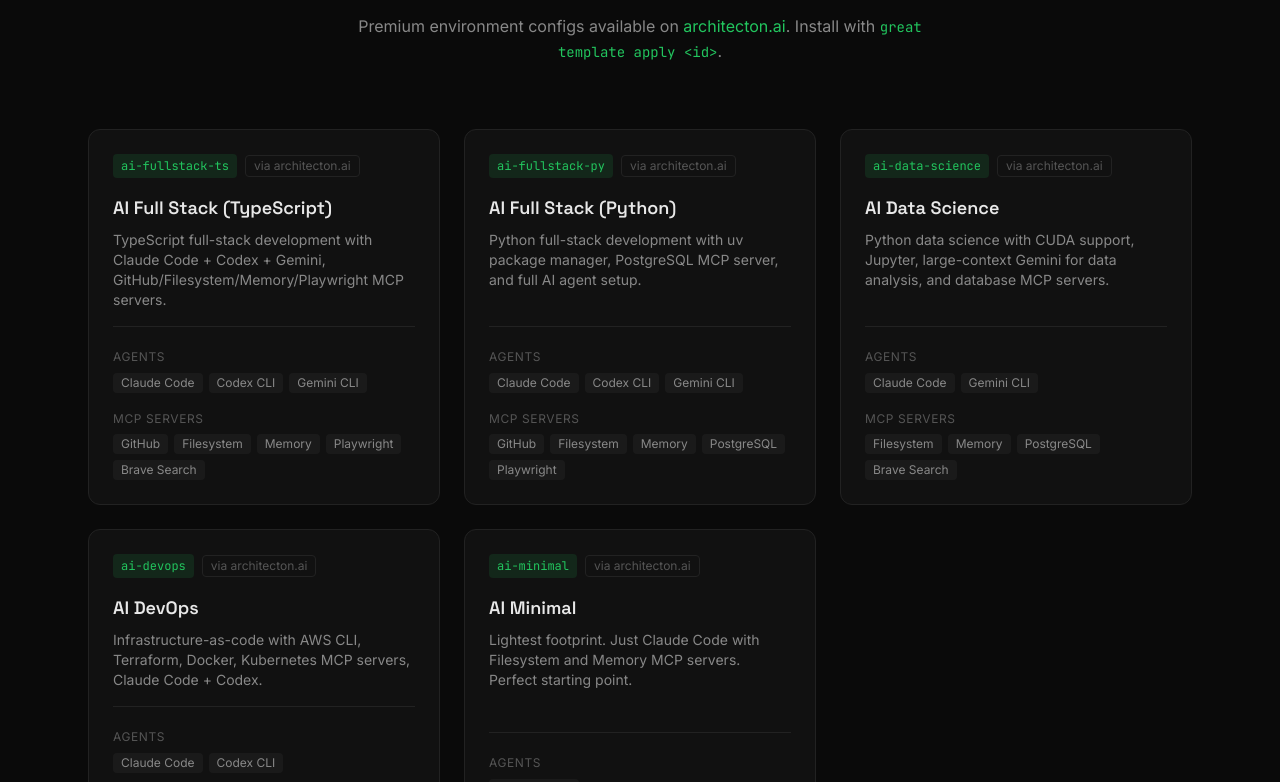
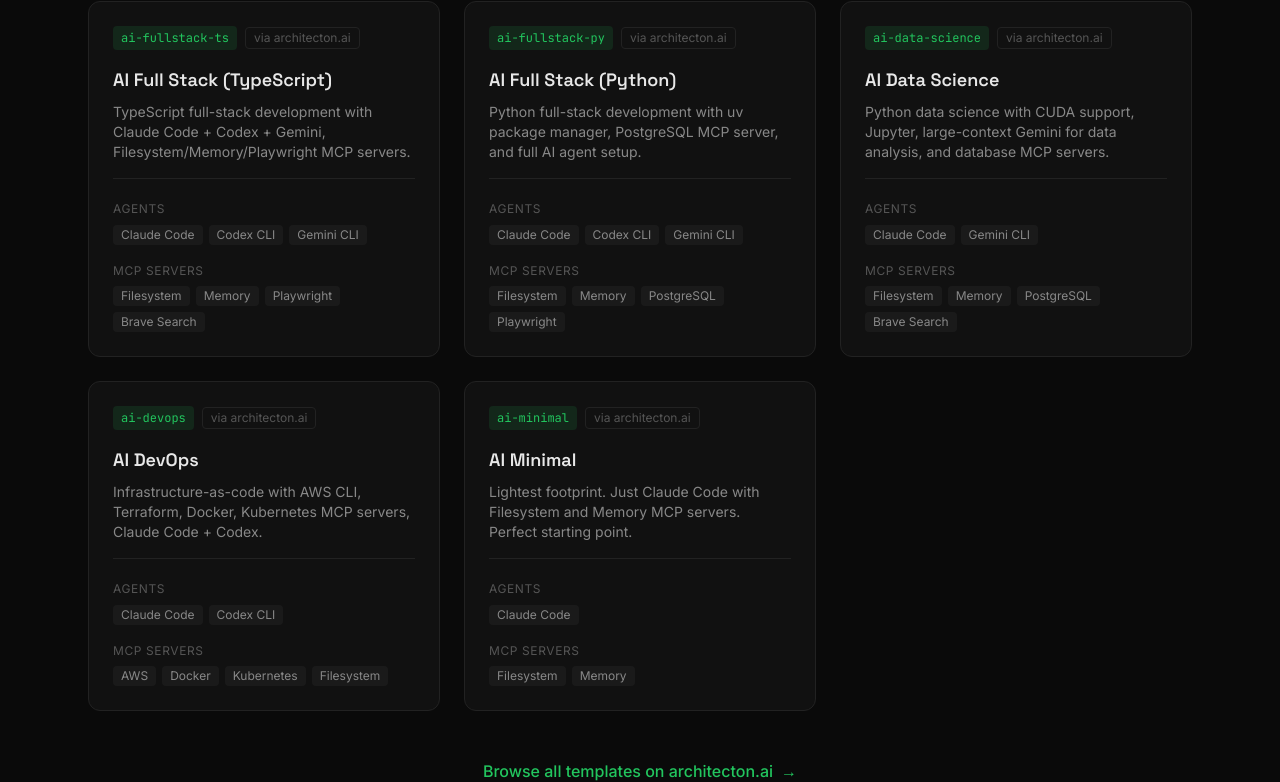
Before and after one commit to superstruct/great.sh, a React (Vite) app in the folder site/: page / in a window 1280 px wide. Shown: the part 5738-6520 px from the top of the page. Built offline with nearby package versions, Linux system fonts and the light colour scheme.

Commit message:
fix: remove GitHub MCP server references in favour of gh CLI

```diff
--- a/site/src/data/commands.ts
+++ b/site/src/data/commands.ts
@@ -60,11 +60,6 @@
 role = "mcp-server"
 transport = "stdio"
 
-[mcp.github]
-source = "registry:github/github-mcp-server"
-transport = "http"
-credentials = ["GITHUB_TOKEN"]
-
 [mcp.filesystem]
 source = "registry:modelcontextprotocol/server-filesystem"
 transport = "stdio"
--- a/site/src/data/templates.ts
+++ b/site/src/data/templates.ts
@@ -13,9 +13,9 @@
     name: 'AI Full Stack (TypeScript)',
     id: 'ai-fullstack-ts',
     description:
-      'TypeScript full-stack development with Claude Code + Codex + Gemini, GitHub/Filesystem/Memory/Playwright MCP servers.',
+      'TypeScript full-stack development with Claude Code + Codex + Gemini, Filesystem/Memory/Playwright MCP servers.',
     agents: ['Claude Code', 'Codex CLI', 'Gemini CLI'],
-    mcpServers: ['GitHub', 'Filesystem', 'Memory', 'Playwright', 'Brave Search'],
+    mcpServers: ['Filesystem', 'Memory', 'Playwright', 'Brave Search'],
     tools: ['Node 22', 'TypeScript', 'gh', 'Docker', 'Starship', 'fzf', 'ripgrep'],
     source: 'architecton.ai',
   },
@@ -25,7 +25,7 @@
     description:
       'Python full-stack development with uv package manager, PostgreSQL MCP server, and full AI agent setup.',
     agents: ['Claude Code', 'Codex CLI', 'Gemini CLI'],
-    mcpServers: ['GitHub', 'Filesystem', 'Memory', 'PostgreSQL', 'Playwright'],
+    mcpServers: ['Filesystem', 'Memory', 'PostgreSQL', 'Playwright'],
     tools: ['Python 3.12', 'uv', 'gh', 'Docker', 'Starship', 'fzf', 'ripgrep'],
     source: 'architecton.ai',
   },
@@ -45,7 +45,7 @@
     description:
       'Infrastructure-as-code with AWS CLI, Terraform, Docker, Kubernetes MCP servers, Claude Code + Codex.',
     agents: ['Claude Code', 'Codex CLI'],
-    mcpServers: ['AWS', 'Docker', 'Kubernetes', 'GitHub', 'Filesystem'],
+    mcpServers: ['AWS', 'Docker', 'Kubernetes', 'Filesystem'],
     tools: ['Terraform', 'AWS CLI', 'Docker', 'kubectl', 'gh', 'Starship'],
     source: 'architecton.ai',
   },
```
Also changed, not shown: 1 other file (tests, documents, lock files or other folders).
